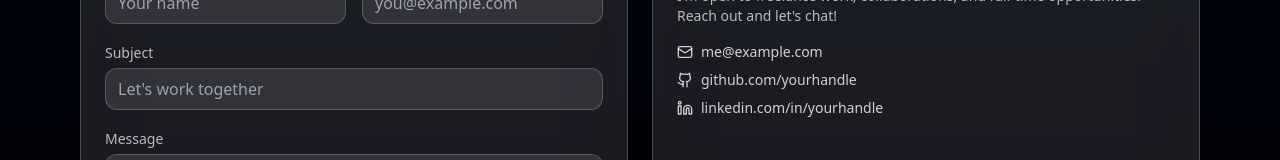
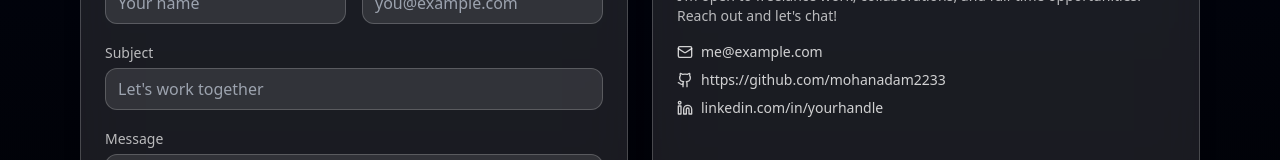
Before and after one commit to mohanadam2233/Modren_Portfolio, a React (Vite) app: page / in a window 1280 px wide. Shown: the part 1997-2157 px from the top of the page. Built offline with nearby package versions, Linux system fonts and the light colour scheme.

Commit message:
Update Contact.jsx

```diff
--- a/src/components/Contact.jsx
+++ b/src/components/Contact.jsx
@@ -82,7 +82,7 @@ export function Contact() {
           </p>
           <ul className="space-y-2 text-white/80 text-sm">
             <li className="flex items-center gap-2"><Mail size={16}/> me@example.com</li>
-            <li className="flex items-center gap-2"><Github size={16}/> github.com/yourhandle</li>
+            <li className="flex items-center gap-2"><Github size={16}/>https://github.com/mohanadam2233</li>
             <li className="flex items-center gap-2"><Linkedin size={16}/> linkedin.com/in/yourhandle</li>
           </ul>
         </motion.div>
```
